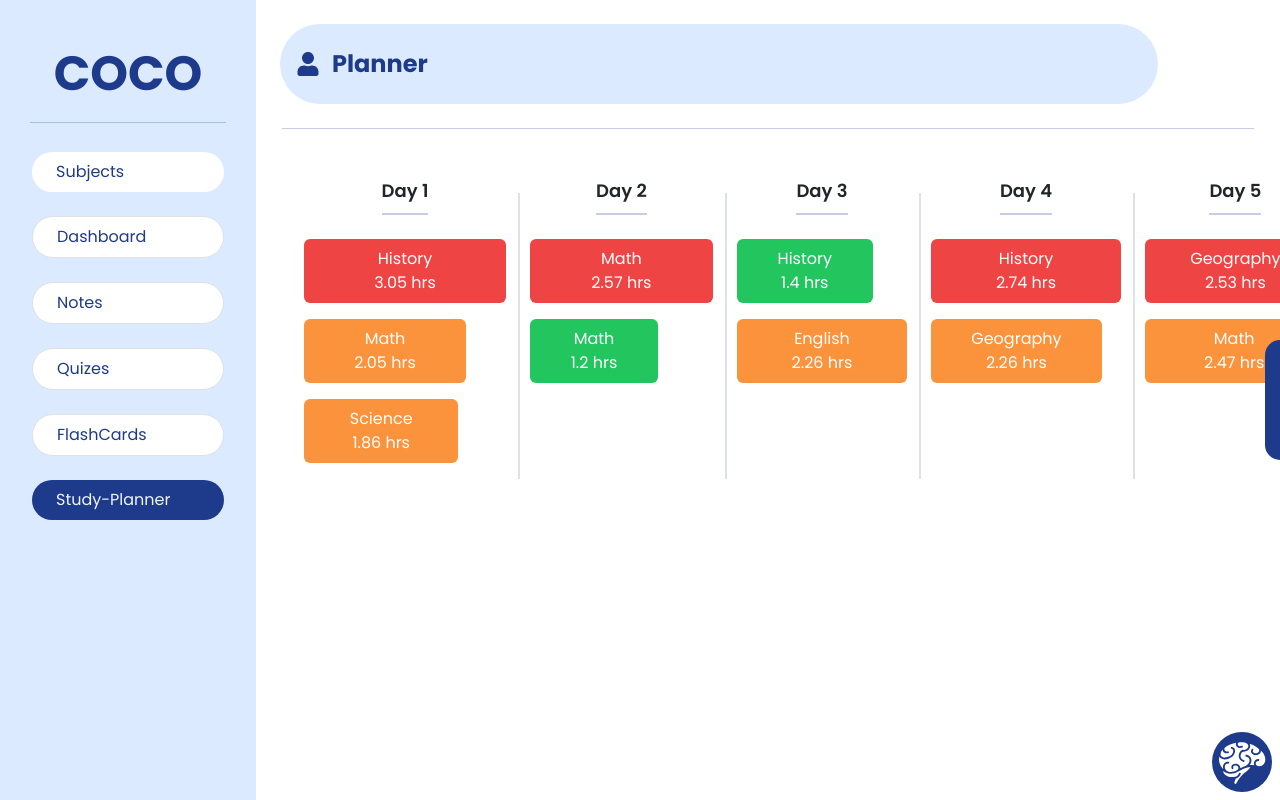
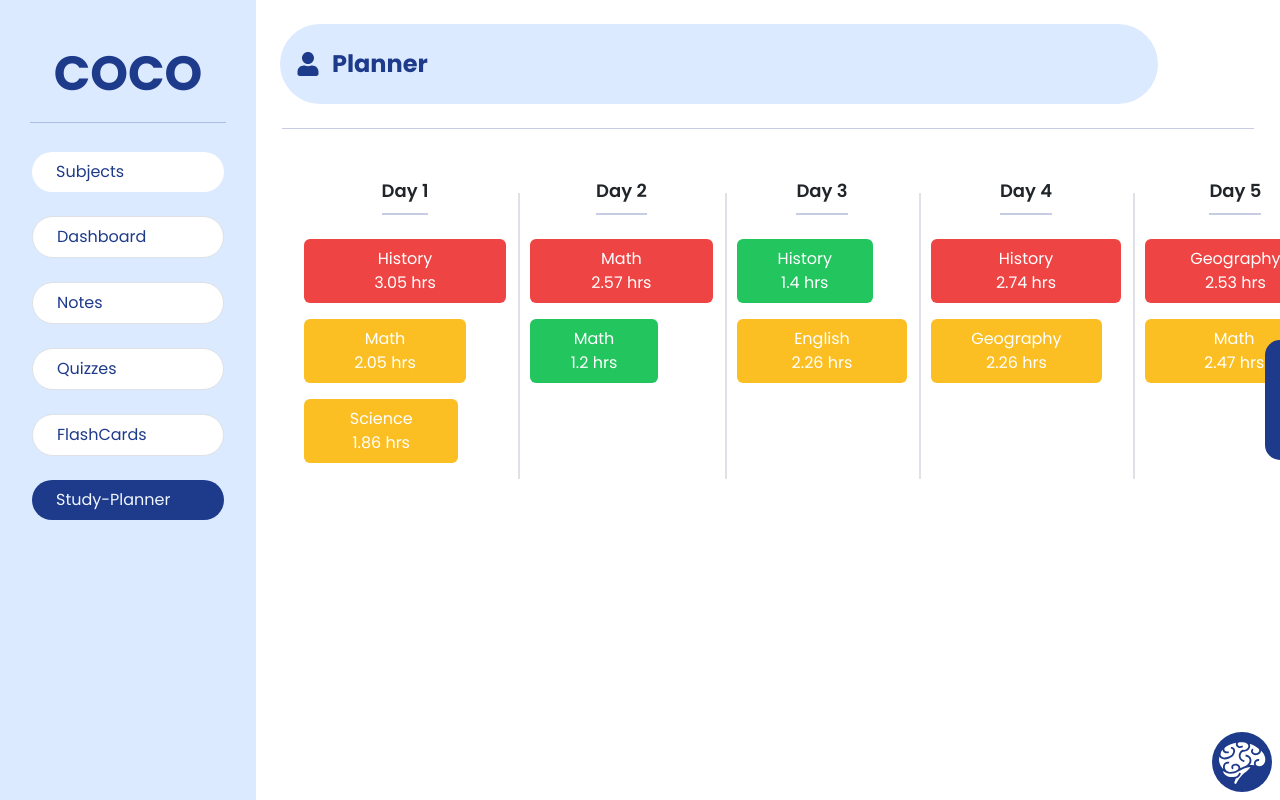
Before and after one commit to Prasun-Shiwakoti/Co-Co, a React (Vite) app in the folder frontend/: page /planner in a window 1280 px wide. Built offline with nearby package versions, Linux system fonts and the light colour scheme; a web font is replaced by a local one.

Commit message:
style:Minute

```diff
--- a/frontend/src/Components/Dashboard.jsx
+++ b/frontend/src/Components/Dashboard.jsx
@@ -94,7 +94,7 @@ const Dashboard = () => {
           </div>
         </div>
 
-        <div className="w-[25%] gap-2 rounded-tl-full rounded-bl-full flex h-32 items-center p-2 border-t border-l border-b bg-orange-200 mt-8 shadow-xl shadow-orange-100">
+        {/* <div className="w-[25%] gap-2 rounded-tl-full rounded-bl-full flex h-32 items-center p-2 border-t border-l border-b bg-orange-200 mt-8 shadow-xl shadow-orange-100">
           <h1 className="text-4xl text-orange-600 ml-6 font-bold drop-shadow-[0_2px_2px_rgba(249,115,22,0.8)]">
             Streak:
           </h1>
@@ -102,8 +102,8 @@ const Dashboard = () => {
             0
           </h1>
           <img src={Fire} className="w-[60px]" alt="fire icon" />
-        </div>
-        {/* <div className="w-[25%] gap-2 rounded-tl-full rounded-bl-full flex h-32 items-center p-2 border-t border-l border-b bg-sky-200 mt-8 shadow-xl shadow-sky-100">
+        </div> */}
+        <div className="w-[25%] gap-2 rounded-tl-full rounded-bl-full flex h-32 items-center p-2 border-t border-l border-b bg-sky-200 mt-8 shadow-xl shadow-sky-100">
           <h1
             className="text-4xl text-sky-600 ml-6 font-bold drop-shadow-[0_2px_2px_rgba(135,206,235,0.8)]
 "
@@ -117,7 +117,7 @@ const Dashboard = () => {
             -
           </h1>
           <img src={Ice} className="w-[60px]" alt="fire icon" />
-        </div> */}
+        </div>
       </div>
 
       <div>
--- a/frontend/src/Components/Planner.jsx
+++ b/frontend/src/Components/Planner.jsx
@@ -5,7 +5,7 @@ const Planner = ({ weekData }) => {
   // Helper function to calculate box color based on duration
   const getBoxColor = (duration) => {
     if (duration > 2.5) return "bg-red-500"; // High priority (> 4 hrs)
-    if (duration > 1.75) return "bg-orange-400"; // Medium priority (> 2.5 hrs)
+    if (duration > 1.75) return "bg-amber-400"; // Medium priority (> 2.5 hrs)
     else return "bg-green-500"; // Low priority (<= 2.5 hrs)
   };
 
--- a/frontend/src/Components/Sidebar.jsx
+++ b/frontend/src/Components/Sidebar.jsx
@@ -103,7 +103,7 @@ const Sidebar = () => {
                   navigate("/quiz");
                 }}
               >
-                Quizes
+                Quizzes
               </button>
             </li>
             <li>
```
